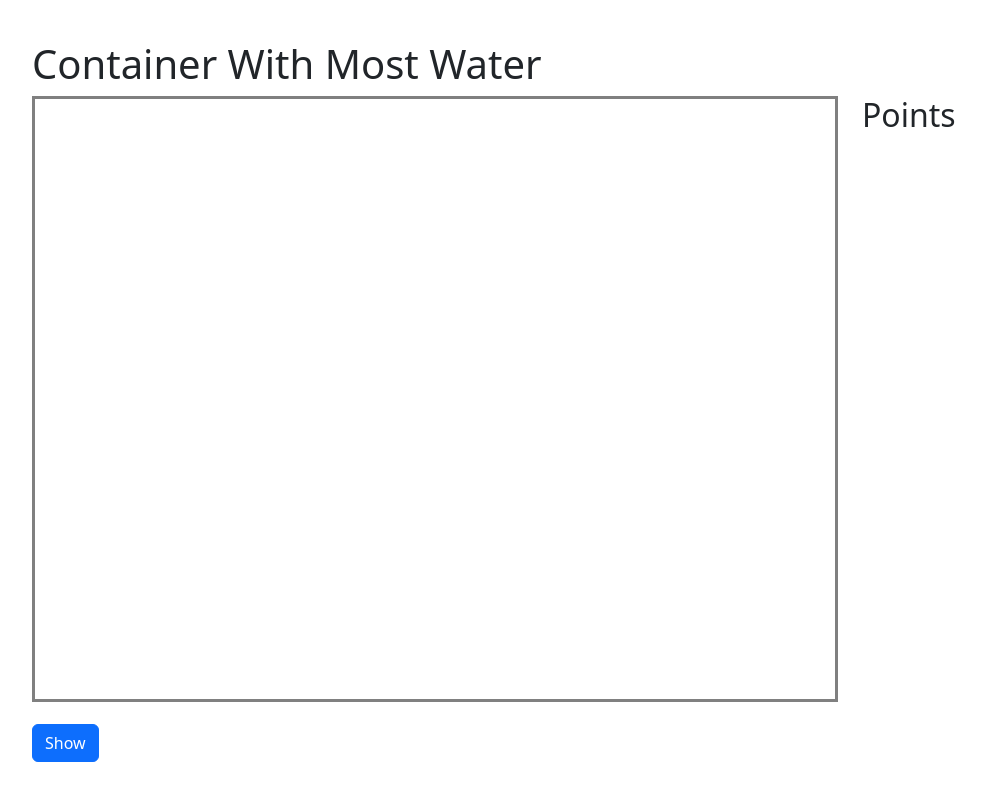
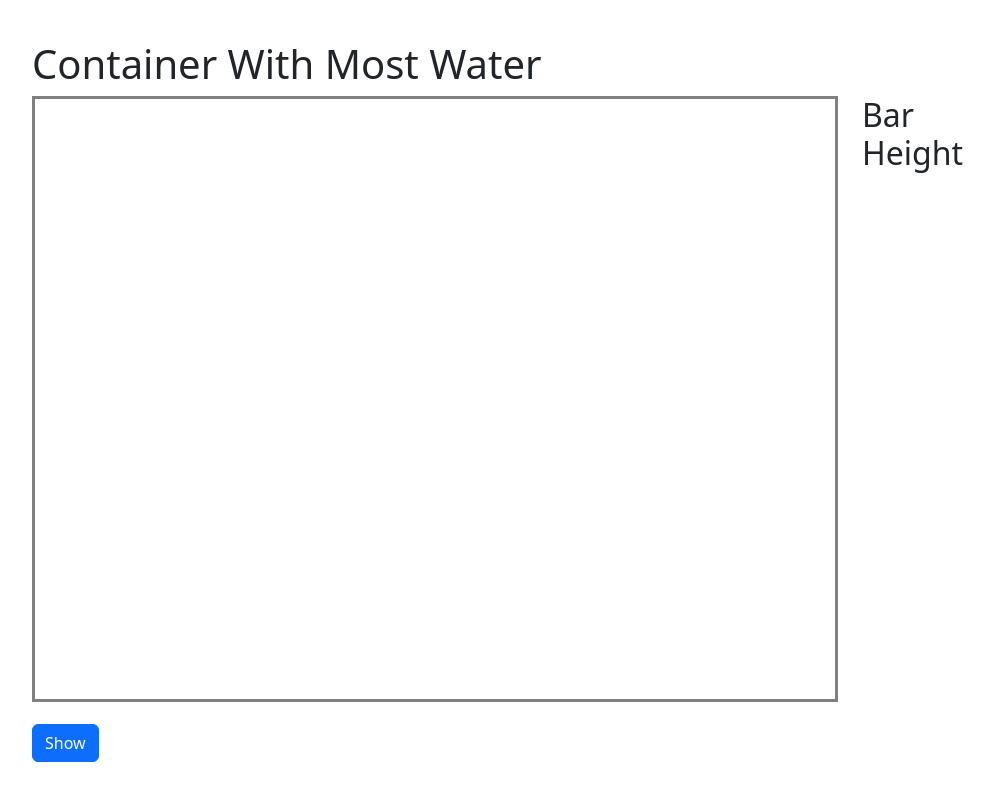
Before and after one commit to churchofscyence/sandbox-dynamic-programming, a website with bundled scripts: page LEETCODE/ContainerWithMostWater/index.html in a window 1280 px wide. Shown: the whole page, without its empty margins (50-1044 px from the left). Built offline with nearby package versions, Linux system fonts and the light colour scheme.

Commit message:
init commit

```diff
--- a/LEETCODE/ContainerWithMostWater/index.html
+++ b/LEETCODE/ContainerWithMostWater/index.html
@@ -32,7 +32,7 @@
 
             <div class="row">
               <div class="col">
-                <h2>Points</h2>
+                <h2>Bar Height</h2>
               </div>
               <div class="col">
                 <p id="points"></p>
--- a/LEETCODE/ContainerWithMostWater/src/app.ts
+++ b/LEETCODE/ContainerWithMostWater/src/app.ts
@@ -11,6 +11,8 @@ $(function(){
          //alert("I've been clicked!");
 
          let graph = new Graph( [1,8,6,2,5,4,8,3,7] );
+
+         console.log('App - show is running!');
 
          console.log(graph.state);
 
```
Also changed, not shown: LEETCODE/ContainerWithMostWater/src/decorators/graph-decorator.ts (+3 -6 lines), LEETCODE/ContainerWithMostWater/dist/app.js, LEETCODE/ContainerWithMostWater/dist/decorators/graph-decorator.js, 2 other files.
